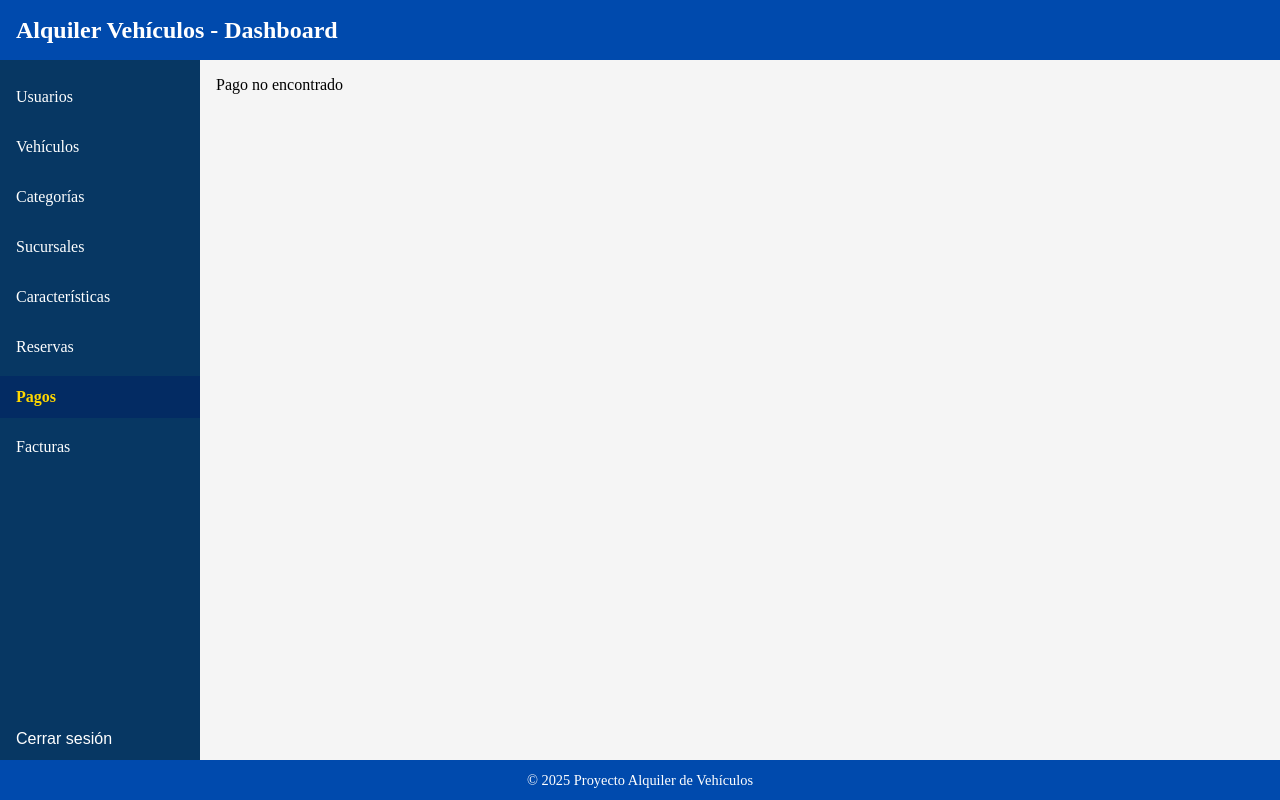
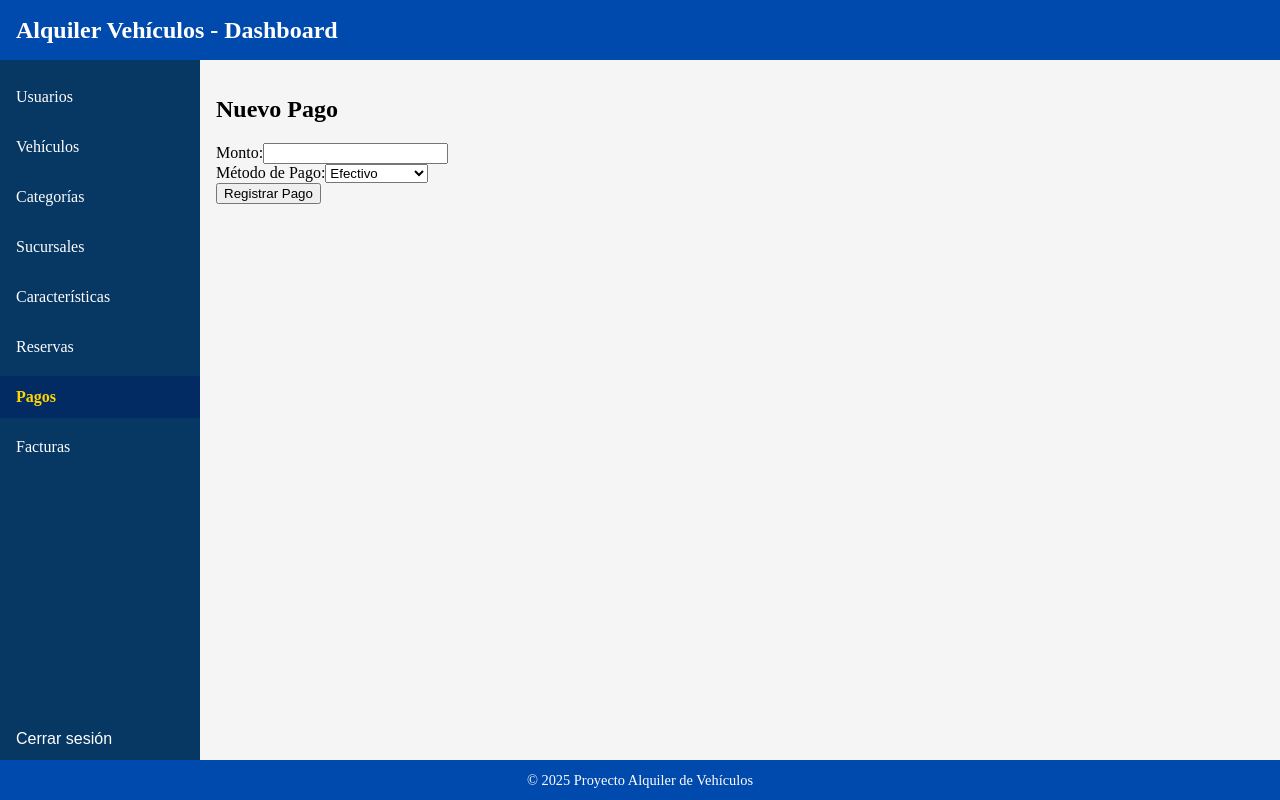
Before and after one commit to moralesdm/AutoFrontEnd, a React (Vite) app: page /pagos/nuevo in a window 1280 px wide. Built offline with nearby package versions, Linux system fonts and the light colour scheme; no server answers; sample sign-in values are in the browser's storage.

Commit message:
feat: agregar formulario de pago desde reserva y ruta protegida en App

```diff
--- a/src/App.jsx
+++ b/src/App.jsx
@@ -32,6 +32,7 @@ import CaracteristicaForm from './modules/caracteristicas/CaracteristicaForm'
 import ReservaList from './modules/reservas/ReservaList'
 import ReservaForm from './modules/reservas/ReservaForm'
 import ReservaDetalle from './modules/reservas/ReservaDetalle'
+import NuevoPago from './modules/pagos/NuevoPago';
 
 import PagoList from './modules/pagos/PagoList'
 import PagoDetalle from './modules/pagos/PagoDetalle'
@@ -115,6 +116,8 @@ function App() {
         <Route path="reservas/nueva" element={<ReservaForm />} />
         <Route path="reservas/:id/editar" element={<ReservaForm />} />
         <Route path="reservas/:id" element={<ReservaDetalle />} />
+        <Route path="pagos/nuevo" element={<NuevoPago />} />
+        <Route path="reservas/:id/pagar" element={<NuevoPago />} />
 
         {/* Pagos */}
         <Route path="pagos" element={<PagoList />} />
--- /dev/null
+++ b/src/modules/pagos/NuevoPago.jsx
@@ -0,0 +1,61 @@
+import { useParams, useSearchParams, useNavigate } from 'react-router-dom';
+import { useState } from 'react';
+import { createPago } from '../../api/pagos';
+
+export default function NuevoPago() {
+  const { id: reservaId } = useParams(); // ← toma el ID desde el path
+  const [params] = useSearchParams();
+  const usuarioId = params.get('usuarioId'); // ← desde el query param
+
+  const navigate = useNavigate();
+
+  const [monto, setMonto] = useState('');
+  const [metodoPago, setMetodoPago] = useState('EFECTIVO');
+
+  const handleSubmit = async (e) => {
+    e.preventDefault();
+    try {
+      const pagoData = {
+        monto: parseFloat(monto),
+        metodoPago,
+        usuarioId: parseInt(usuarioId),
+        reservaId: parseInt(reservaId),
+      };
+      await createPago(pagoData);
+      alert('Pago registrado correctamente');
+      navigate('/pagos'); // ← redirige a la lista de pagos
+    } catch (err) {
+      alert('Error al procesar pago');
+      console.error(err);
+    }
+  };
+
+  return (
+    <div>
+      <h2>Nuevo Pago</h2>
+      <form onSubmit={handleSubmit}>
+        <div>
+          <label>Monto:</label>
+          <input
+            type="number"
+            value={monto}
+            onChange={e => setMonto(e.target.value)}
+            required
+          />
+        </div>
+        <div>
+          <label>Método de Pago:</label>
+          <select
+            value={metodoPago}
+            onChange={e => setMetodoPago(e.target.value)}
+          >
+            <option value="EFECTIVO">Efectivo</option>
+            <option value="TARJETA">Tarjeta</option>
+            <option value="TRANSFERENCIA">Transferencia</option>
+          </select>
+        </div>
+        <button type="submit">Registrar Pago</button>
+      </form>
+    </div>
+  );
+}
--- a/src/modules/reservas/ReservaList.jsx
+++ b/src/modules/reservas/ReservaList.jsx
@@ -19,7 +19,8 @@ export default function ReservaList() {
             Reserva #{r.id} - Usuario: {r.usuarioNombre || r.usuarioId} - Vehículo: {r.vehiculoModelo || r.vehiculoId}
             {' '}
             <Link to={`/reservas/${r.id}`}>Detalle</Link>{' '}
-            <Link to={`/reservas/${r.id}/editar`}>Editar</Link>
+            <Link to={`/reservas/${r.id}/editar`}>Editar</Link>{' '}
+            <Link to={`/reservas/${r.id}/pagar?usuarioId=${r.usuarioId}`}>Pagar</Link>
           </li>
         ))}
       </ul>
```
